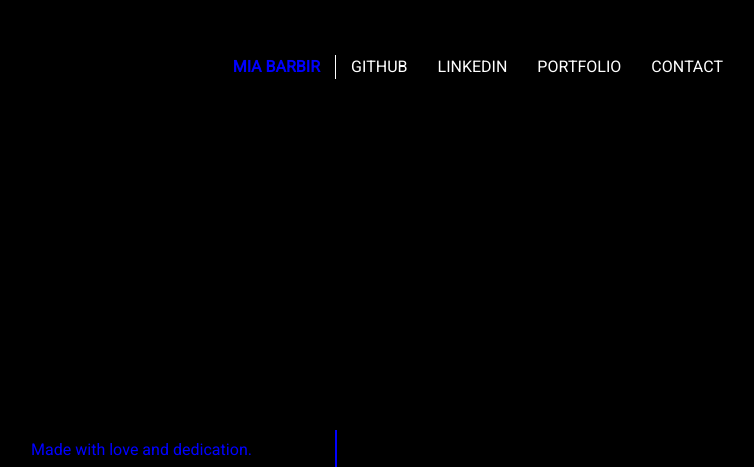
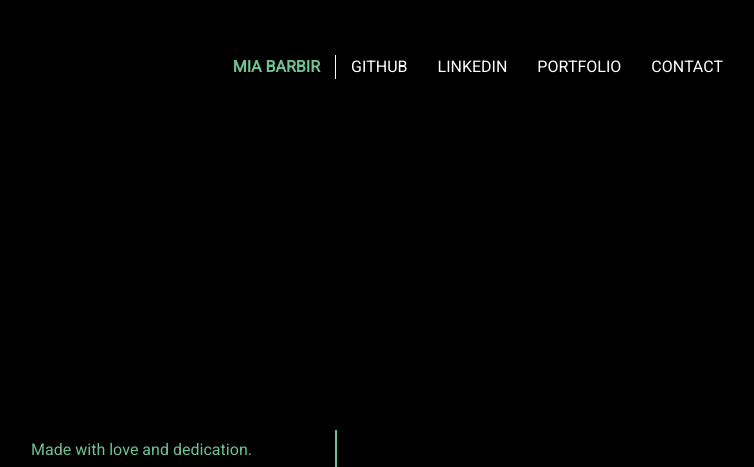
Before and after one commit to miabarbir/miabarbir.github.io, a website: page index.html in a window 1280 px wide. Shown: the part 333-800 px from the top of the page, without its empty margins (304-1058 px from the left). Drawn offline with Linux system fonts and the light colour scheme.

Commit message:
change sec-color

```diff
--- a/assets/scss/style.scss
+++ b/assets/scss/style.scss
@@ -3,8 +3,8 @@ $text-font: 'Heebo', 'Open Sans', sans-serif;
 $nav-font: 'Roboto Condensed', sans-serif;
 // $main-color: rgb(0, 0, 0);
 // $contrast-color: #ffff;
-// $secondary-color: rgb(112, 192, 145);
-$secondary-color: #0000ff;
+$secondary-color: rgb(112, 192, 145);
+// $secondary-color: #0000ff;
 
 $main-color: #ffff;
 $contrast-color: #000000;
```
Also changed, not shown: assets/css/style.css.
